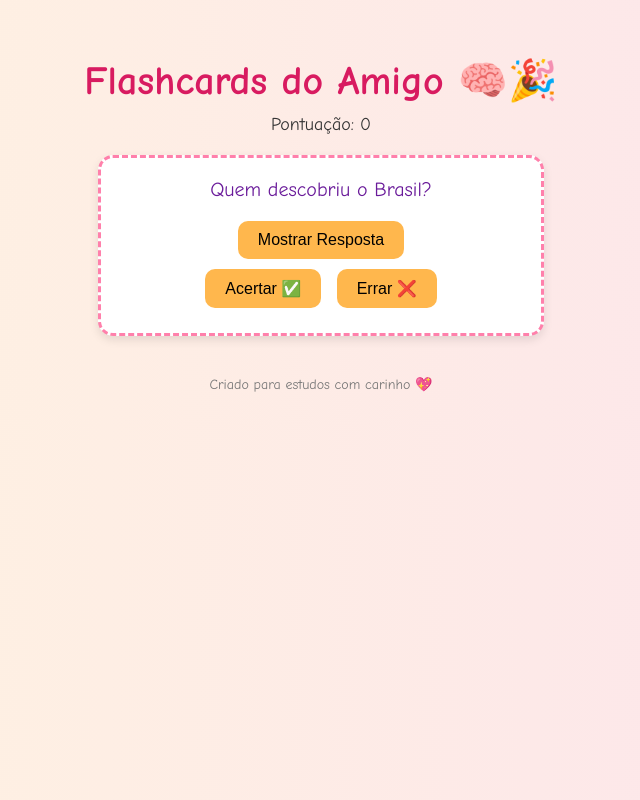
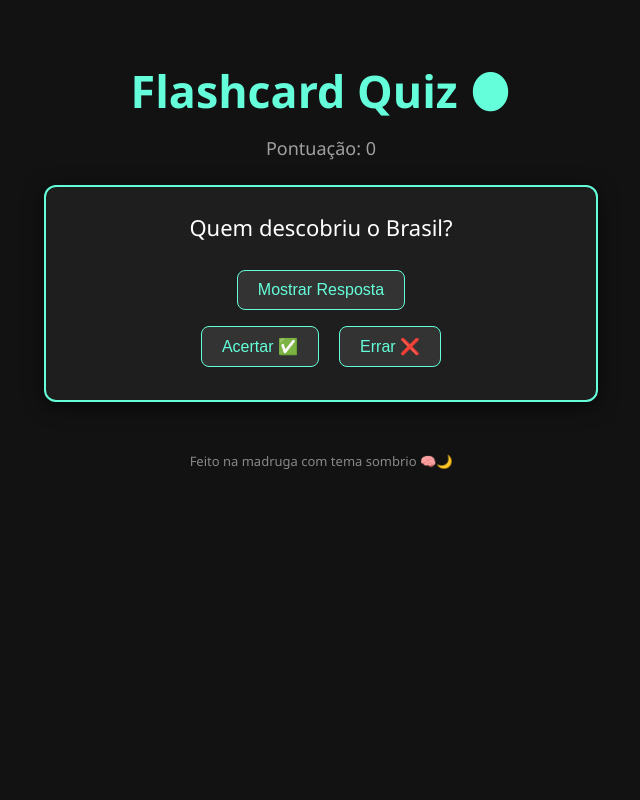
Before and after one commit to alekpicudinho/trilha-2-trimestre, a plain HTML site: page index.html in a window 1280 px wide. Shown: the whole page, without its empty margins (319-959 px from the left). Drawn offline with Linux system fonts and the light colour scheme.

Commit message:
Update index.html

```diff
--- a/index.html
+++ b/index.html
@@ -2,76 +2,80 @@
 <html lang="pt-br">
 <head>
   <meta charset="UTF-8" />
-  <title>Flashcards do Amigo</title>
+  <title>Flashcard Quiz</title>
   <style>
     body {
-      font-family: 'Comic Sans MS', cursive, sans-serif;
-      background: linear-gradient(to right, #fff3e0, #fce4ec);
+      font-family: 'Segoe UI', Tahoma, Geneva, Verdana, sans-serif;
+      background-color: #121212;
+      color: #e0e0e0;
       text-align: center;
       padding: 30px;
       margin: 0;
     }
 
     h1 {
-      color: #d81b60;
-      font-size: 2.5em;
-      margin-bottom: 10px;
+      font-size: 2.8em;
+      color: #64ffda;
+      margin-bottom: 15px;
     }
 
     .score {
       font-size: 18px;
-      margin-bottom: 20px;
-      color: #333;
+      margin-bottom: 25px;
+      color: #a0a0a0;
     }
 
     .flashcard {
-      background-color: #fff;
-      border: 3px dashed #ff80ab;
-      border-radius: 15px;
-      max-width: 400px;
-      margin: 0 auto 20px;
-      padding: 20px;
-      box-shadow: 0 4px 10px rgba(0,0,0,0.1);
+      background-color: #1e1e1e;
+      border: 2px solid #64ffda;
+      border-radius: 12px;
+      max-width: 500px;
+      margin: 0 auto 30px;
+      padding: 25px;
+      box-shadow: 0 4px 20px rgba(0,0,0,0.6);
     }
 
     .pergunta {
-      font-size: 20px;
-      color: #6a1b9a;
-      margin-bottom: 15px;
+      font-size: 22px;
+      color: #ffffff;
+      margin-bottom: 20px;
     }
 
     .resposta {
       display: none;
-      margin: 10px 0;
-      color: #2e7d32;
+      margin: 15px 0;
+      color: #81c784;
       font-weight: bold;
+      font-size: 18px;
     }
 
     button {
-      background-color: #ffb74d;
-      border: none;
+      background-color: #333;
+      border: 1px solid #64ffda;
+      color: #64ffda;
       padding: 10px 20px;
-      margin: 5px;
+      margin: 8px;
       font-size: 16px;
-      border-radius: 10px;
+      border-radius: 8px;
       cursor: pointer;
-      transition: background 0.3s;
+      transition: background 0.3s, transform 0.2s;
     }
 
     button:hover {
-      background-color: #ffa000;
+      background-color: #222;
+      transform: scale(1.05);
     }
 
     .footer {
-      margin-top: 40px;
-      color: #777;
-      font-size: 14px;
+      margin-top: 50px;
+      color: #888;
+      font-size: 13px;
     }
   </style>
 </head>
 <body>
 
-  <h1>Flashcards do Amigo 🧠🎉</h1>
+  <h1>Flashcard Quiz 🌑</h1>
   <div class="score">Pontuação: <span id="pontuacao">0</span></div>
 
   <div class="flashcard" id="flashcard">
@@ -83,7 +87,7 @@
     <button onclick="respondeu(false)">Errar ❌</button>
   </div>
 
-  <div class="footer">Criado para estudos com carinho 💖</div>
+  <div class="footer">Feito na madruga com tema sombrio 🧠🌙</div>
 
   <script>
     const flashcards = [
@@ -122,14 +126,13 @@
       if (indiceAtual < flashcards.length) {
         carregarFlashcard();
       } else {
-        perguntaEl.textContent = "Fim dos flashcards! 🎉";
+        perguntaEl.textContent = "Você completou o quiz! 🎉";
         respostaEl.textContent = "";
         document.querySelector("button[onclick='mostrarResposta()']").style.display = "none";
         document.querySelectorAll("button[onclick^='respondeu']").forEach(btn => btn.style.display = "none");
       }
     }
 
-    // Inicializa
     carregarFlashcard();
   </script>
 
```
